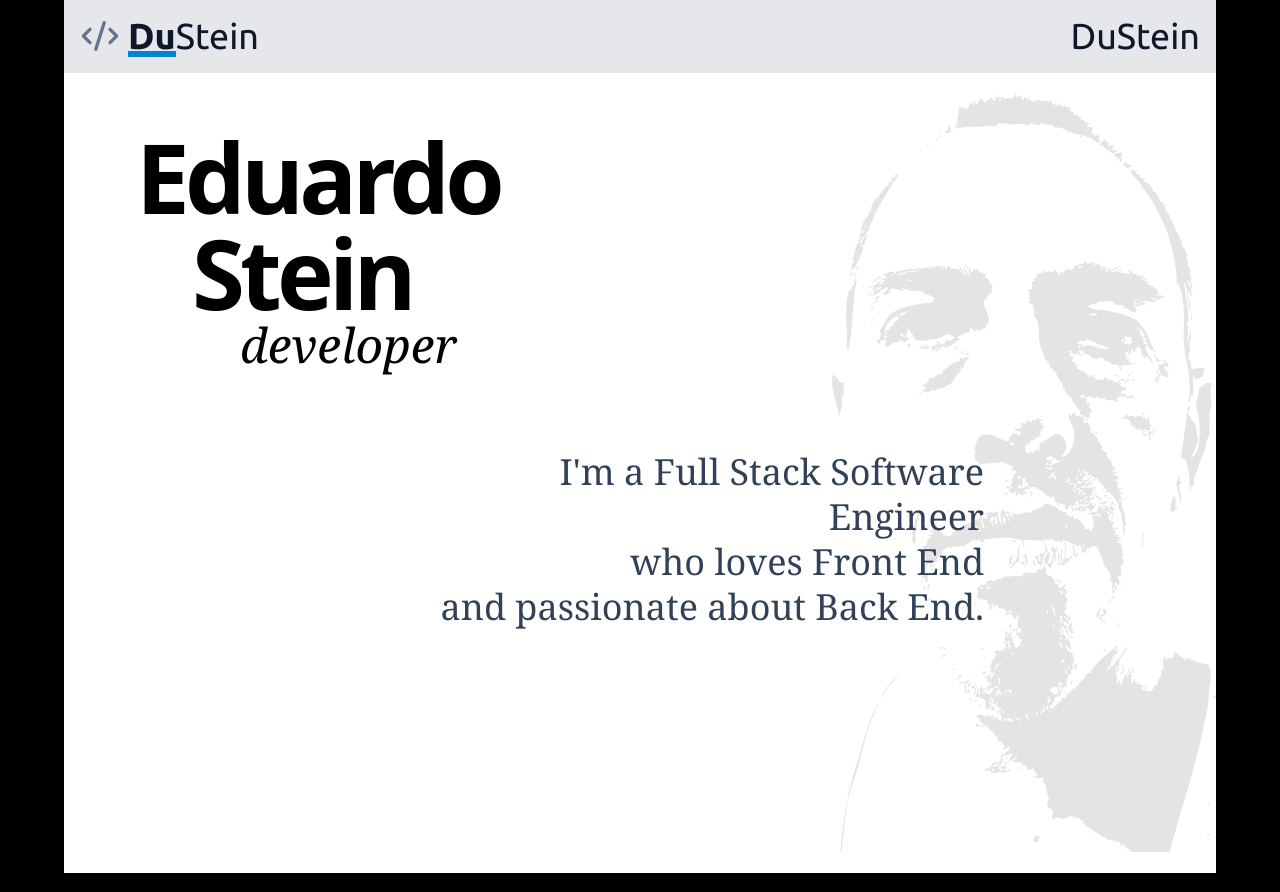
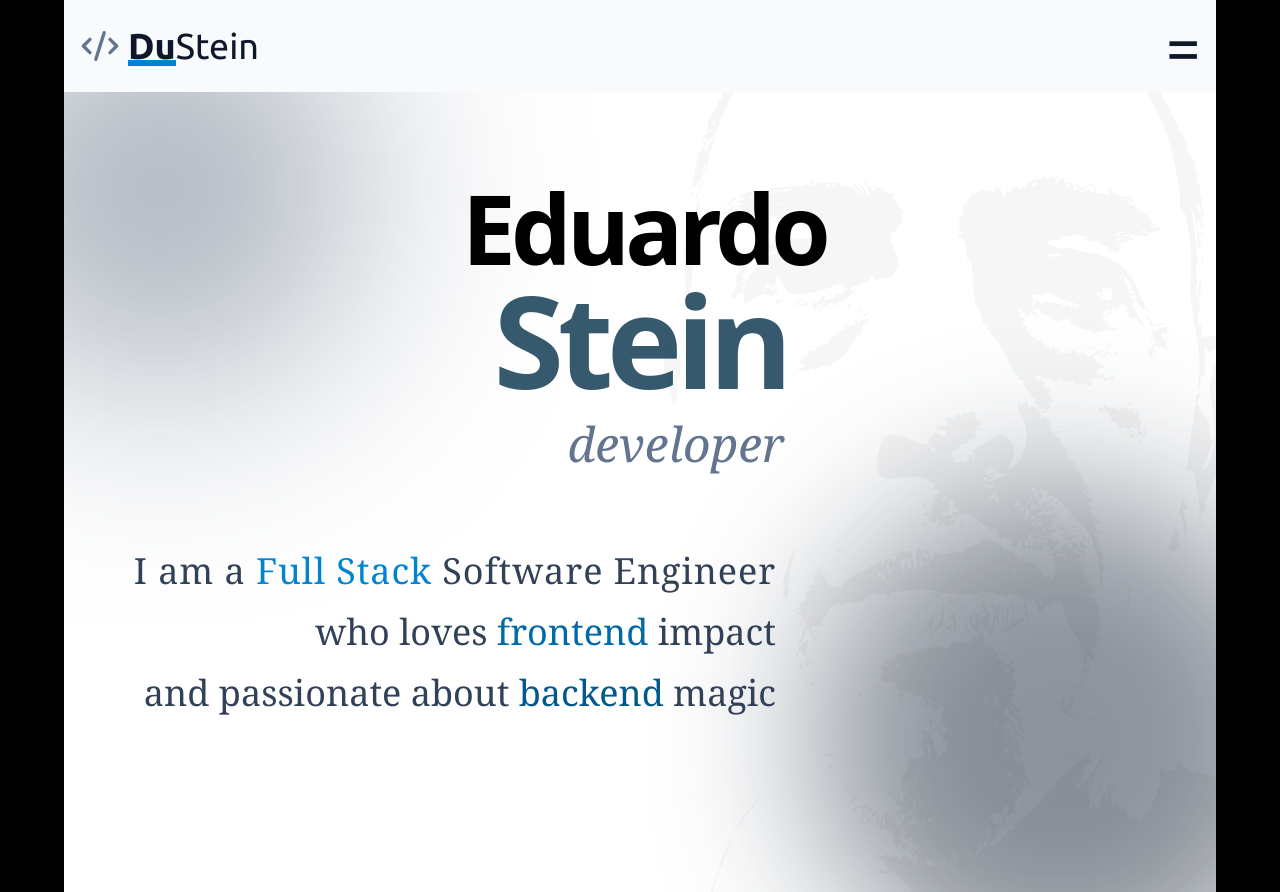
Before and after one commit to dustein/du_portifolio_create, a React (Vite) app: page / in a window 1280 px wide. Built offline with nearby package versions, Linux system fonts and the light colour scheme.

Commit message:
styling main

```diff
--- a/src/App.jsx
+++ b/src/App.jsx
@@ -4,7 +4,7 @@ import { MainContent } from './components/MainContent';
 function App() {
 
   return (
-    <div className='max-w-6xl mx-auto bg-gray-100'>
+    <div className='max-w-6xl mx-auto bg-gray-100 min-h-screen h-full'>
       <Navbar />
       <MainContent />
     </div>
--- a/src/components/MainContent.jsx
+++ b/src/components/MainContent.jsx
@@ -2,33 +2,49 @@ import backgroundSvg from '../assets/media/edu-face_background.svg';
 
 export function MainContent() {
   return (
-    <main className="relative min-h-screen w-full bg-white overflow-x-hidden">
+    <main className="relative w-full bg-white overflow-hidden">
 
-      {/* 1. BACKGROUND AJUSTADO */}
+      {/* --- CAMADA 1: MESH GRADIENT (Fundo do fundo) --- */}
+      {/* Bolha superior esquerda */}
+      <div className="absolute -top-24 -left-24 w-96 h-96 bg-slate-600 rounded-full blur-[120px] opacity-50 pointer-events-none"></div>
+
+      {/* Bolha inferior direita */}
+      <div className="absolute -bottom-24 -right-24 w-125 h-125 bg-slate-800 rounded-full blur-[80px] opacity-50 pointer-events-none"></div>
+
+      {/* --- CAMADA 2: IMAGEM SVG (Alinhada à direita) --- */}
       <div className="absolute inset-0 z-0 pointer-events-none flex items-center justify-end">
-        {/* justify-start alinha à esquerda | items-center centraliza verticalmente */}
         <img
           src={backgroundSvg}
-          className="w-1/3 h-auto opacity-10 ml-[-5%]"
-          /* w-1/2 define que a imagem terá 50% da largura da tela.
-             h-auto mantém a proporção.
-             ml-[-5%] é um toque opcional para "cortar" um pouco da borda e dar um ar artístico. */
+          className="w-1/2 h-auto opacity-3 mr-[-5%] lg:mr-[-2%]"
           alt=""
         />
       </div>
 
-      {/* 2. CONTEÚDO */}
-      <div className="relative z-10 p-8 flex flex-col">
-        <p className="text-8xl mt-6 ml-10 font-sans font-black tracking-tighter">Eduardo</p>
-        <p className="text-8xl ml-24 font-sans font-black tracking-tighter">Stein</p>
-        <p className="text-5xl ml-36 italic font-serif">developer</p>
+      {/* --- CAMADA 3: CONTEÚDO (Frente) --- */}
+      <div className="relative z-10 p-8 md:p-16 flex flex-col min-h-screen justify-start">
 
-        <div className="text-4xl mt-20 max-w-3xl leading-tight text-right self-end pr-50 font-serif text-slate-700">
-          <p>I'm a Full Stack Software Engineer</p>
-          <p>who loves Front End</p>
-          <p>and passionate about Back End.</p>
+        {/* Nomes com Montserrat (font-sans definida no seu CSS) */}
+        <p className="text-8xl md:text-8xl mt-6 md:ml-2 self-center font-sans font-black tracking-tighter leading-none">
+          Eduardo
+        </p>
+
+        <p className="text-6xl md:text-9xl self-center font-sans font-black tracking-tighter leading-none text-sky-950/80">
+          Stein
+        </p>
+
+        {/* Developer com Lora (font-serif definida no seu CSS) */}
+        <p className="text-5xl ml-18 self-center italic font-serif text-slate-500 mt-4">
+          developer
+        </p>
+
+        {/* Descrição Profissional */}
+        <div className="text-3xl md:text-4xl mt-20 max-w-3xl pr-30 leading-tight flex flex-col items-end font-serif text-slate-700 gap-4">
+          <p className='tracking-wide'>I am a <span className='text-sky-600'>Full Stack</span> Software Engineer</p>
+          <p>who loves <span className="text-sky-700">frontend</span> impact</p>
+          <p>and passionate about <span className="text-sky-800">backend</span> magic</p>
         </div>
       </div>
+
     </main>
   );
 }
--- a/src/components/Navbar.jsx
+++ b/src/components/Navbar.jsx
@@ -2,15 +2,15 @@ import { CodeXml } from 'lucide-react';
 
 export function Navbar() {
   return (
-    <nav className="bg-gray-200 p-4 text-slate-900 text-4xl flex justify-between">
+    <nav className="bg-gray-50 p-4 text-slate-900 text-4xl flex justify-between">
       <div className='flex justify-between items-center gap-2'>
         <CodeXml className="w-10 h-10 text-slate-500" />
         <div className='font-logo'>
           <span className='font-bold border-b-6 leading-[0.8] inline-block border-b-sky-600'>Du</span>Stein
         </div>
       </div>
-      <div className='font-logo'>
-        DuStein
+      <div className='font-logo text-6xl'>
+        =
       </div>
     </nav>
   );
```
